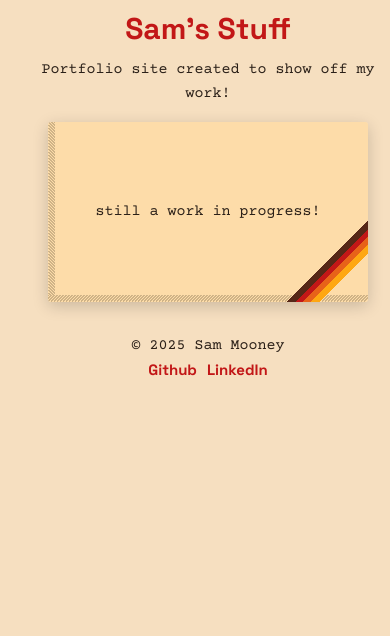
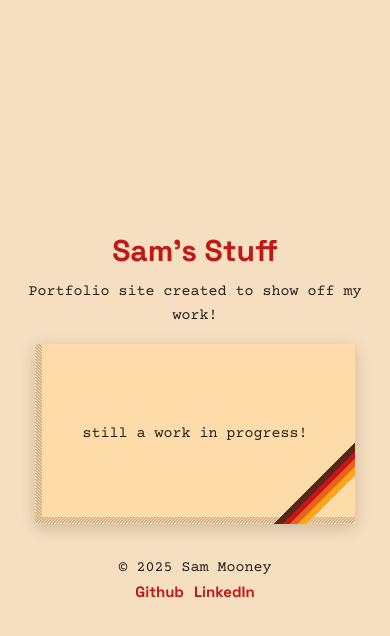
Before and after one commit to sammooneydev/portfolio, a Vue app: page / in a window 390 px wide. Shown: the top 636 px of the page. Built offline with nearby package versions, Linux system fonts and the light colour scheme.

Commit message:
fixed issue with redundant body block in base.css causing layout issues on mobile version of the site

```diff
--- a/src/assets/base.css
+++ b/src/assets/base.css
@@ -71,23 +71,19 @@ body {
   text-rendering: optimizeLegibility;
   -webkit-font-smoothing: antialiased;
   -moz-osx-font-smoothing: grayscale;
-}
-
-@media (min-width: 1024px) {
-  body {
   display: flex;
   justify-content: center;
   align-items: center;
-    place-items: center;
-  }
 }
 
 #app {
   display: flex;
+  flex-direction: column;
   align-items: center;
   text-align: center;
-    grid-template-columns: 1fr 1fr;
-    padding: 0 2rem;
+  padding: 0 1rem;
+  width: 100%;
+  max-width: 600px;
 }
 
   @media (hover: hover) {
```
Lines whose indentation alone changed are shown as unchanged.
